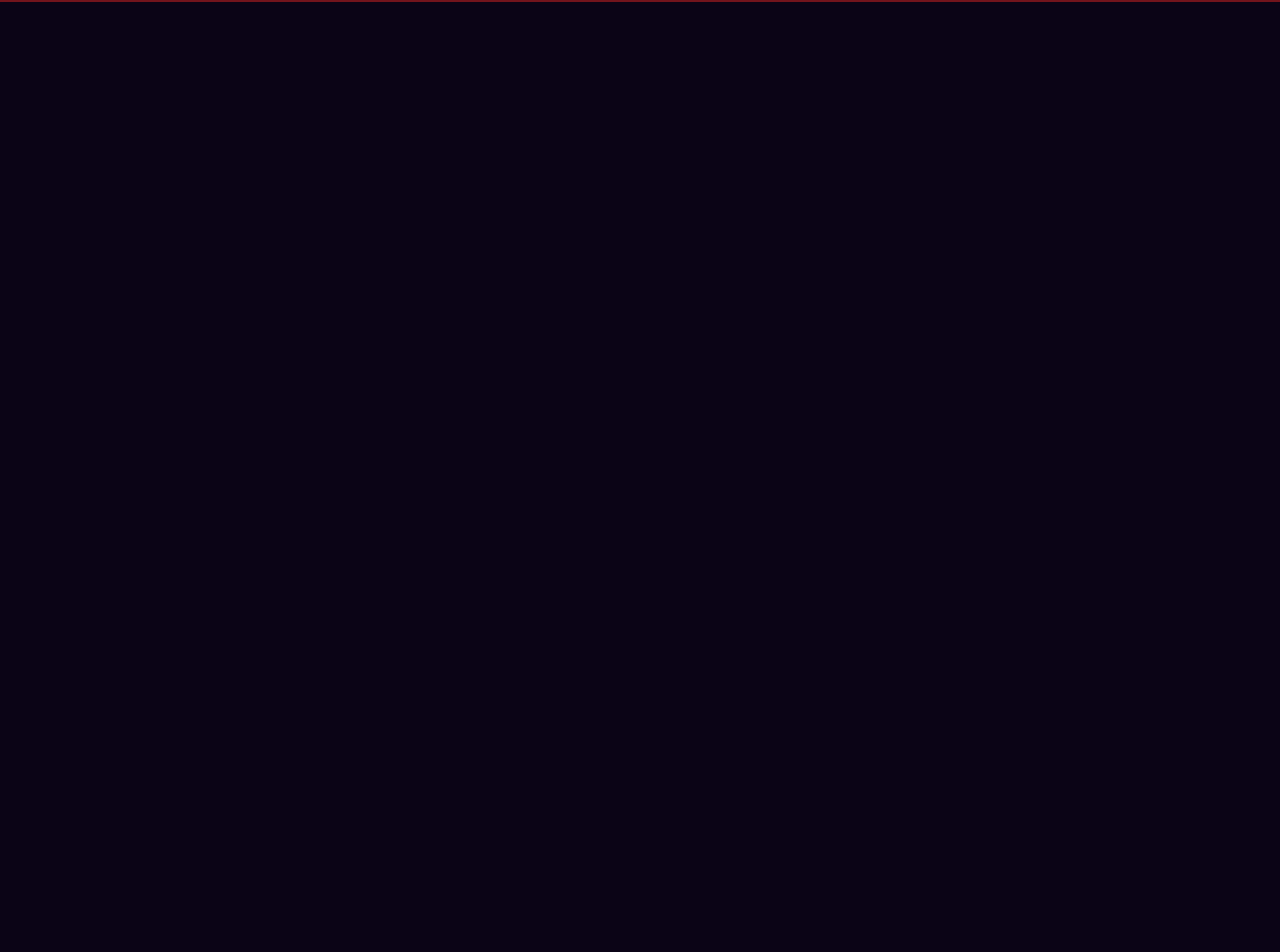
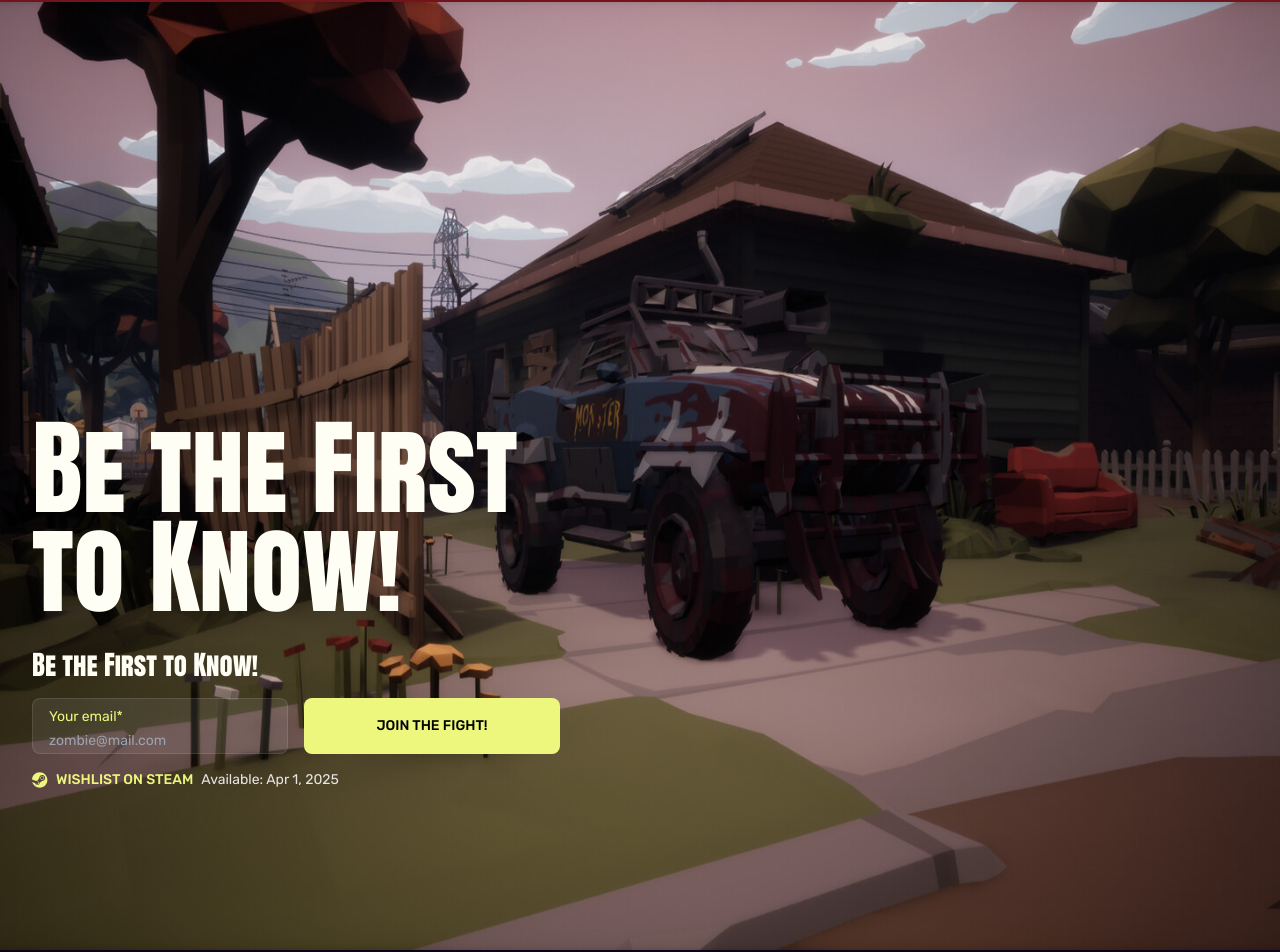
Before and after one commit to davidrivadeneyra/d.a.w.n, a React (Vite) app: page / in a window 1280 px wide. Shown: the part 3219-4171 px from the top of the page. Before the commit the page ends 3349 px from the top, so only its background shows below. Built offline with nearby package versions, Linux system fonts and the light colour scheme.

Commit message:
agrego secction cta

```diff
--- a/src/App.jsx
+++ b/src/App.jsx
@@ -139,7 +139,38 @@ function App() {
 				</div>
 			</section>
 		</div>
+		<div className='py-40 section-image'>
+			<section className="main-inner-section pt-40">
+				<div className=''>
+				<div className='lg:w-[530px] '>
+					<h1 className="title-h2 title-color pb-3 lg:pb-8 pt-24">Be the First to Know!</h1>
 
+					<h2 className='title-h4 title-color pb-4'>Be the First to Know!</h2>
+
+					<form className='flex flex-col lg:flex-row gap-4 mb-4'>
+						<div className="relative h-12 lg:h-14 w-full md:w-64 rounded-lg bg-white/[0.08] hover:bg-white/[0.1] border border-white/10  flex flex-col px-4 py-2 gap-1 cursor-pointer">
+							<label className='text-[#EDF67D] left-4 top-[10px] text-xs lg:text-sm leading-none'>Your email*</label>
+							<input className='bg-transparent text-xs lg:text-sm w-full without-ring leading-none text-stone-200' type="email" placeholder="zombie@mail.com" />
+						</div>
+						<div className="form-group">
+							<button type="submit" className="btn">Join the Fight!</button>
+						</div>
+					</form>
+
+					<div className="wishlist-info flex lg:flex gap-2 ">
+						<a href="#" className='flex gap-2 items-center'>
+							<img src="/brand/steam-logo.svg" alt="Steam icon" className="steam-icon"/>
+							<span className='button-font text-xs lg:text-sm  text-[#EDF67D]'>WISHLIST ON STEAM</span>
+						</a>
+							<span className='paragraph-secondary text-xs lg:text-sm'>Available: Apr 1, 2025</span>
+						</div>
+
+				</div>
+
+
+				</div>
+			</section>
+		</div>
 
 
 	</main>
--- a/src/index.css
+++ b/src/index.css
@@ -52,6 +52,13 @@
     }
     .section-gradiente-bottom {
         background: linear-gradient(180deg, rgba(11, 4, 22, 0.00) 0%, #450D19 54%, #73141C 100%);
+    }
+
+    .section-image {
+        background-image: url('/assets/img/04.jpg');
+        background-repeat: no-repeat;
+        background-position: center;
+        background-size: cover;
     }
 
     .main-background {
```
